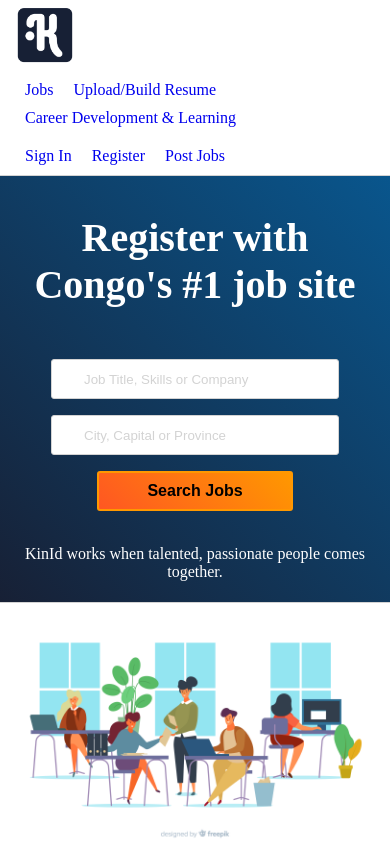
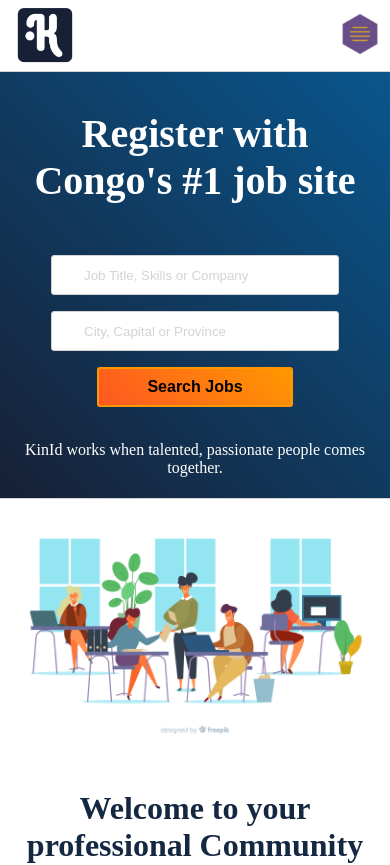
Before and after one commit to gradikay/kinid, a React (Create React App) app: page / in a window 390 px wide. Shown: the top 865 px of the page. Built offline with nearby package versions, Linux system fonts and the light colour scheme; a web font is replaced by a local one.

Commit message:
updating mobile humberger button

```diff
--- a/src/App.js
+++ b/src/App.js
@@ -7,6 +7,7 @@
 } from 'react-router-dom'
 import './css/index.css'
 import img1 from './images/logo.png'
+import img2 from './images/scrum.png'
 import Home from './Pages/Home'
 import About from './Pages/About'
 import SignIn from './Pages/SignIn'
@@ -17,19 +18,35 @@
 
 
 class App extends Component {
+
+    constructor(props) {
+        super(props);
+        this.state = {
+            open: false
+        }
+    }
+
+    humberger = () => {
+        this.setState(prevState => ({
+            open: !prevState.open
+        }));
+    }
+
     render() {
         return (
             <Router>
                 <nav>
-                    <div className="row">
-                        <div className="column column-5">
+                    <div className={["row row-sd"].join(' ')}>
+                        <div className="column column-5 logo_section">
                             <span className="logo">
-                                <Link to="/">
+                                <Link to="/" className='logo'>
                                     <img src={img1} alt="Kinid Logo" />
+                                    <span className='humberger' onClick={this.humberger} ><img src={img2} alt="hamburger menu" /></span>
                                 </Link>
                             </span>
                             <h1>KINID</h1>
                         </div>
+                        <div className="humberger_content" style={this.state.open ? { display: 'contents' } : { display: 'none' }}>
                             <div className="column column-2">
                                 <Link to="/jobs">Jobs</Link>
                                 <Link to="/signin">Upload/Build Resume</Link>
@@ -39,6 +56,7 @@
                                 <Link to="/signin">Sign In</Link>
                                 <Link to="/register">Register</Link>
                                 <Link to="/signin">Post Jobs</Link>
+                            </div>
                         </div>
                     </div>
                 </nav>
--- a/src/Pages/About.js
+++ b/src/Pages/About.js
@@ -52,7 +52,7 @@
                     {/*  Mission Statment */}
                     <div className='row'>
                         {/*  Section */}
-                        <div className={['column column-2', styles.section].join(' ')}>
+                        <div className={['column column-2 line', styles.section].join(' ')}>
                             {/*  Title */}
                             <h2>Mission Statement</h2>
                             {/*  Statement */}
--- a/src/css/index.css
+++ b/src/css/index.css
@@ -88,6 +88,10 @@
 nav h1 {
     display:none;
 }
+nav span.humberger {
+    width: 60px;
+    display: inline-block;
+}
 /* FOOTER */
 footer {
     background-color: #fbfbfb;
@@ -145,4 +149,33 @@
     .line {
         border-bottom: 1px solid #eaeaea;
     }
+    .row-sd {
+        width: 100%;
+        /*border: 1px solid lightgray;*/
+        position:relative;
+    }
+    /*.row-sd .logo_section {
+        border-bottom: 1px solid lightgray;
+    }*/
+    .row-sd a {
+        display: block;
+        border-bottom: 1px solid lightgray;
+    }
+    .row-sd a.logo{
+        border-bottom:0;
+        display:contents;
+    }
+
+    .row-sd span.humberger {
+        position: absolute;
+        top:5%;
+        right:0;
+        padding:10px;
+    }
+    .row-sd .humberger_content {
+        display:contents;
+    }
+    footer [title~=logo] {
+        width: 25%;
+    }
 }
```
Also changed, not shown: src/css/about.module.css (line endings or trailing spaces), src/images/scrum.png (added). Lines whose indentation alone changed are shown as unchanged.
